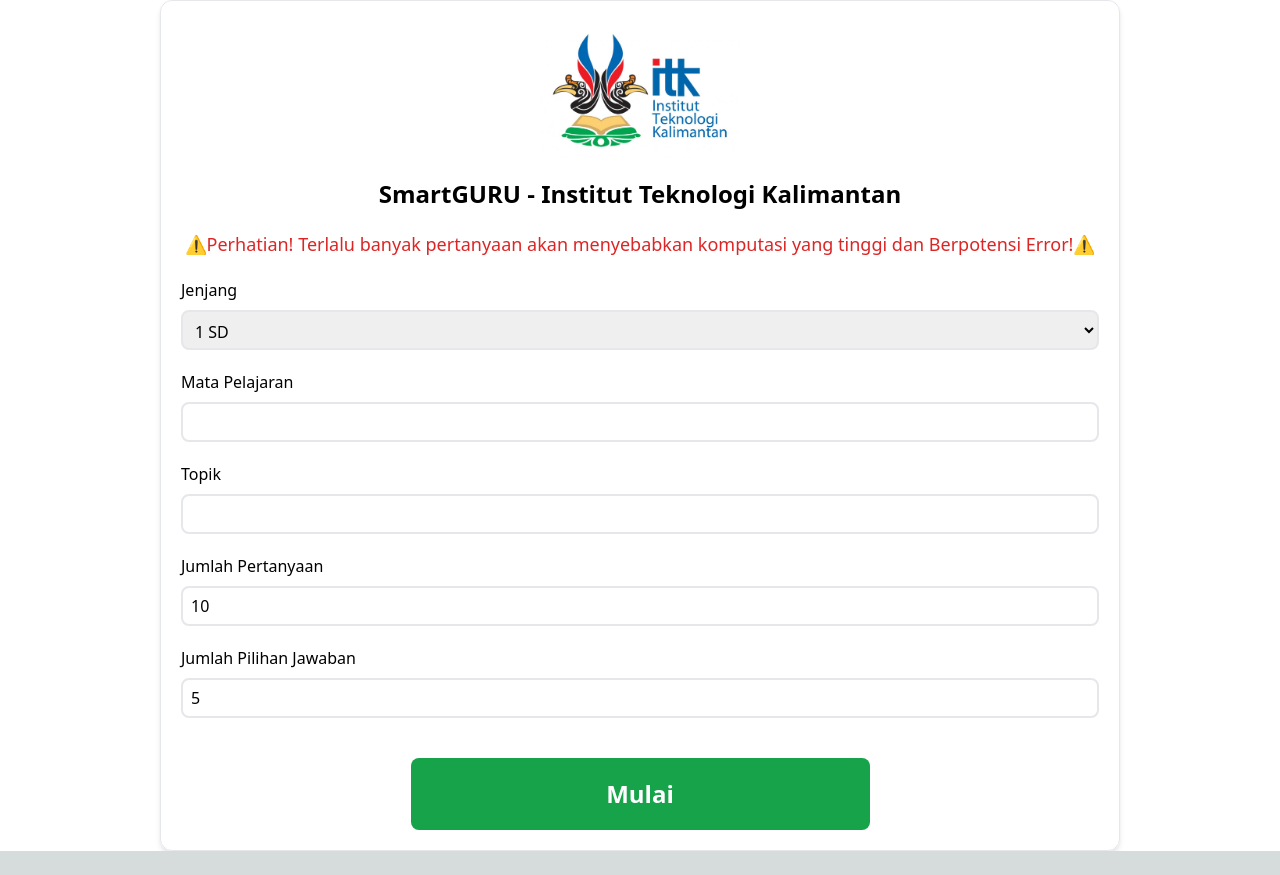
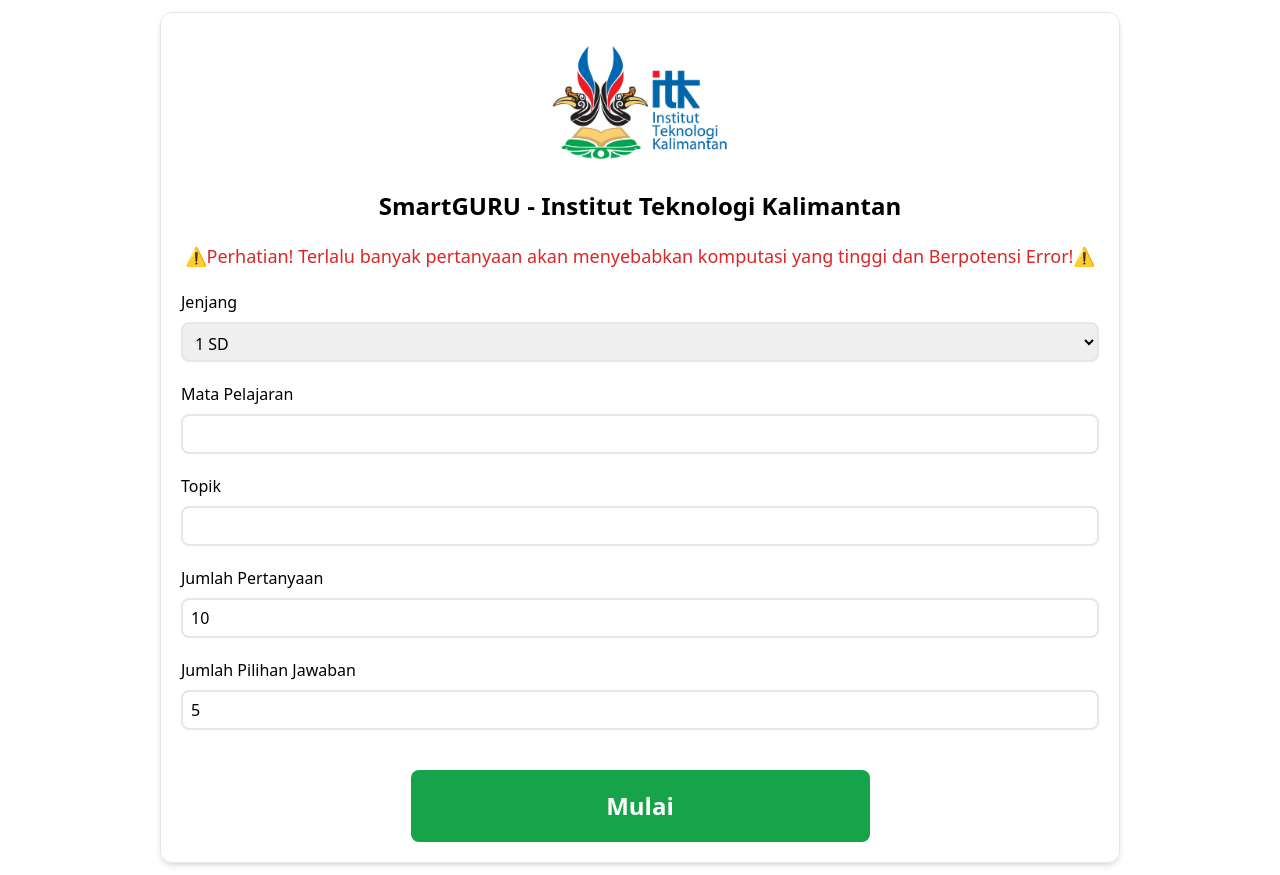
Before and after one commit to ARusDian/chatgpt-app-tv1, a Next.js app: page /teacher-app/full in a window 1280 px wide. Before the commit the page ends 851 px from the top, so only its background shows below. Built offline with nearby package versions, Linux system fonts and the light colour scheme; no server answers.

Commit message:
style: add some margin

```diff
--- a/src/pages/teacher-app/full/index.tsx
+++ b/src/pages/teacher-app/full/index.tsx
@@ -68,7 +68,7 @@
                 <link rel="icon" href="/Icon-ITK.png" />
             </Head>
             <div className="my-auto w-full flex flex-col gap-5">
-                <form className="w-3/4 mx-auto border p-5 shadow-md rounded-xl">
+                <form className="w-3/4 mx-auto border p-5 shadow-md rounded-xl my-3">
                     <div className="flex flex-col gap-5 text-black">
                         <div className="flex justify-center">
                             <Image
```
